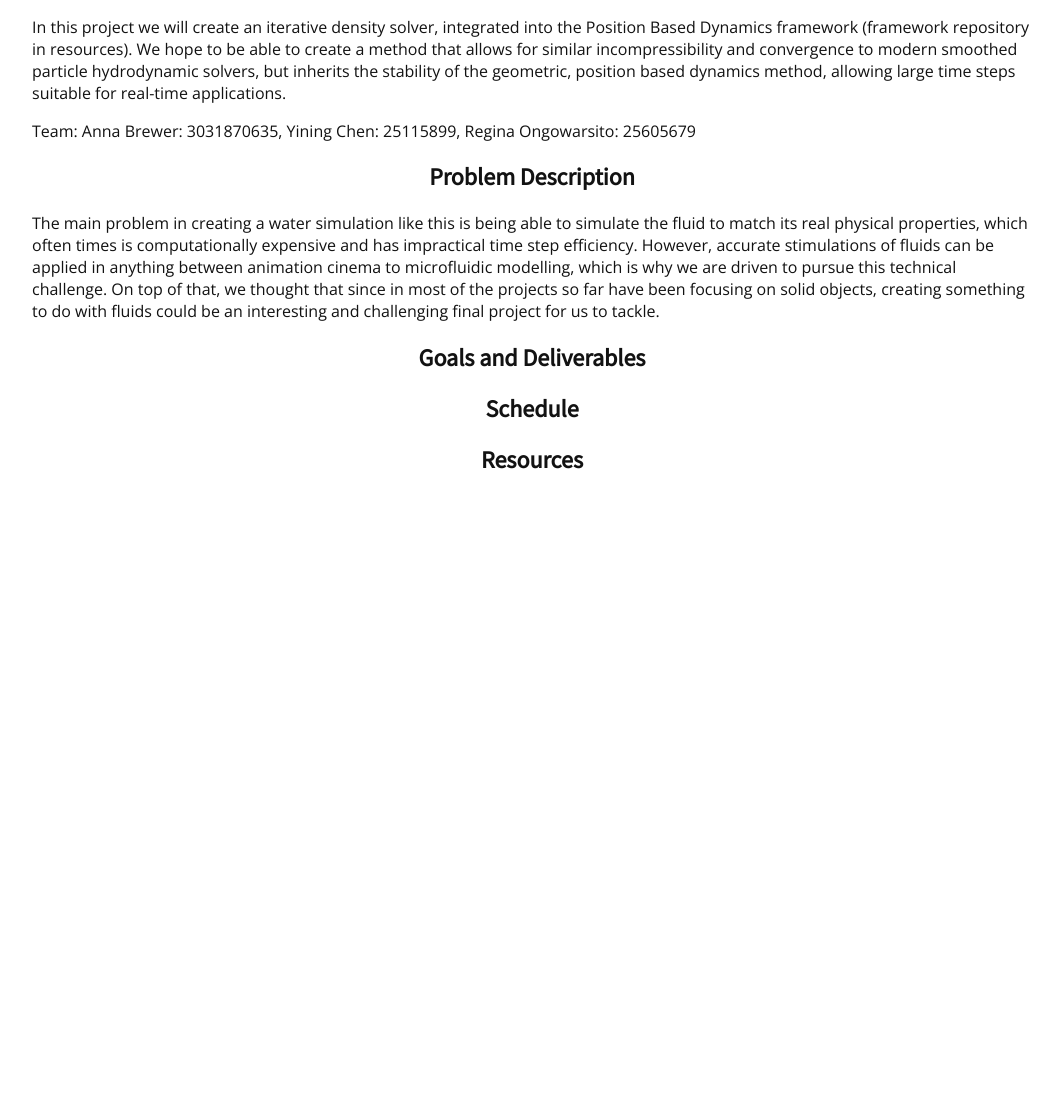
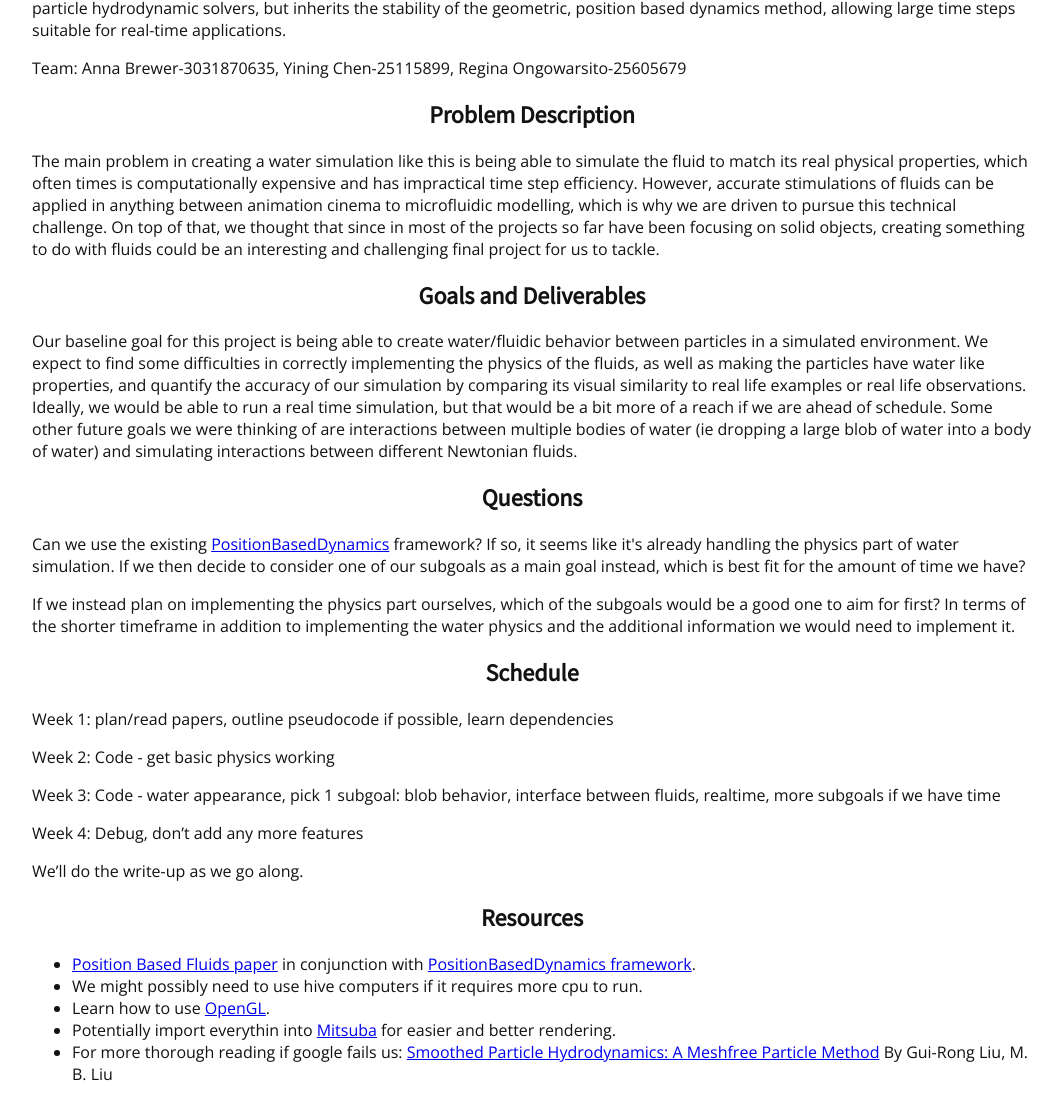
Before and after one commit to Yining1/CS184_final_project, a plain HTML site: page docs/index.html in a window 1280 px wide. Shown: the part 427-1546 px from the top of the page, without its empty margins (108-1170 px from the left). Before the commit the page ends 1022 px from the top, so only its background shows below. Drawn offline with nearby package versions, Linux system fonts and the light colour scheme.

Commit message:
[index.html] added Goals and Deliverables, Questions, Schedule, Resources

```diff
--- a/docs/index.html
+++ b/docs/index.html
@@ -26,7 +26,6 @@
 <h1 align="middle">CS 184: Computer Graphics and Imaging, Spring 2018</h1>
 <h1 align="middle">Final Project Proposal: Position Based Fluids</h1>
 <h3 align="middle">Anna Brewer, Yining Chen, Regina Ongowarsito</h3>
-<br><br>
 
 <div>
 
@@ -34,33 +33,7 @@
 
 <h3 align="middle">Position Based Fluids: Real-time Water Simulation</h3>
 <p>In this project we will create an iterative density solver, integrated into the Position Based Dynamics framework (framework repository in resources). We hope to be able to create a method that allows for similar incompressibility and convergence to modern smoothed particle hydrodynamic  solvers, but inherits the stability of the geometric, position based dynamics method, allowing large time steps suitable for real-time applications. </p>
-<p>Team: Anna Brewer: 3031870635, Yining Chen: 25115899, Regina Ongowarsito: 25605679</p>
-
-<!-- <div align="middle">
-  <table style="width=100%">
-    <tr>
-      <td>
-        <img src="images/image1.png" align="middle" width="400px"/>
-        <figcaption align="middle">Caption goes here.</figcaption>
-      </td>
-      <td>
-        <img src="images/image2.png" align="middle" width="400px"/>
-        <figcaption align="middle">Caption goes here.</figcaption>
-      </td>
-    </tr>
-    <br>
-    <tr>
-      <td>
-        <img src="images/image3.png" align="middle" width="400px"/>
-        <figcaption align="middle">Caption goes here.</figcaption>
-      </td>
-      <td>
-        <img src="images/image4.png" align="middle" width="400px"/>
-        <figcaption align="middle">Caption goes here.</figcaption>
-      </td>
-    </tr>
-  </table>
-</div> -->
+<p>Team: Anna Brewer-3031870635, Yining Chen-25115899, Regina Ongowarsito-25605679</p>
 
 
 <h2 align="middle">Problem Description</h2>
@@ -68,12 +41,34 @@
 <p>The main problem in creating a water simulation like this is being able to simulate the fluid to match its real physical properties, which often times is computationally expensive and has impractical time step efficiency. However, accurate stimulations of fluids can be applied in anything between animation cinema to microfluidic modelling, which is why we are driven to pursue this technical challenge. On top of that, we thought that since in most of the projects so far have been focusing on solid objects, creating something to do with fluids could be an interesting and challenging final project for us to tackle.</p>
 
 <h2 align="middle">Goals and Deliverables</h2>
+<p>Our baseline goal for this project is being able to create water/fluidic behavior between particles in a simulated environment. We expect to find some difficulties in correctly implementing the physics of the fluids, as well as making the particles have water like properties, and quantify the accuracy of our simulation by comparing its visual similarity to real life examples or real life observations. Ideally, we would be able to run a real time simulation, but that would be a bit more of a reach if we are ahead of schedule. Some other future goals we were thinking of are interactions between multiple bodies of water (ie dropping a large blob of water into a body of water) and simulating interactions between different Newtonian fluids.</p>
+
+<h2 align="middle">Questions</h2>
+<p>Can we use the existing <a href='https://github.com/InteractiveComputerGraphics/PositionBasedDynamics'> PositionBasedDynamics</a> framework?
+If so, it seems like it's already handling the physics part of water simulation. If we then decide to consider one of our subgoals as a main goal instead, which is best fit for the amount of time we have?
+</p>
+<p>If we instead plan on implementing the physics part ourselves, which of the subgoals would be a good one to aim for first? In terms of the shorter timeframe in addition to implementing the water physics and the additional information we would need to implement it.
+</p>
 
 <h2 align="middle">Schedule</h2>
+<p>Week 1: plan/read papers, outline pseudocode if possible, learn dependencies</p>
+
+<p>Week 2: Code - get basic physics working</p>
+
+<p>Week 3: Code - water appearance, pick 1 subgoal: blob behavior, interface between fluids, realtime, more subgoals if we have time</p>
+
+<p>Week 4: Debug, don’t add any more features</p>
+<p>We’ll do the write-up as we go along.</p>
 
 
 <h2 align="middle">Resources</h2>
-
+<ul>
+  <li><a href='http://mmacklin.com/pbf_sig_preprint.pdf'> Position Based Fluids paper</a> in conjunction with <a href='https://github.com/InteractiveComputerGraphics/PositionBasedDynamics'> PositionBasedDynamics framework</a>.</li>
+  <li>We might possibly need to use hive computers if it requires more cpu to run.</li>
+  <li>Learn how to use <a href='http://www.opengl-tutorial.org/'> OpenGL</a>.</li>
+  <li>Potentially import everythin into <a href='http://www.mitsuba-renderer.org/'> Mitsuba</a> for easier and better rendering.</li>
+  <li>For more thorough reading if google fails us: <a href='https://www.worldscientific.com/worldscibooks/10.1142/5340#t=aboutBook/'> Smoothed Particle Hydrodynamics: A Meshfree Particle Method</a> By Gui-Rong Liu, M. B. Liu</li>
+</ul>
 
 </body>
 </html>
```
